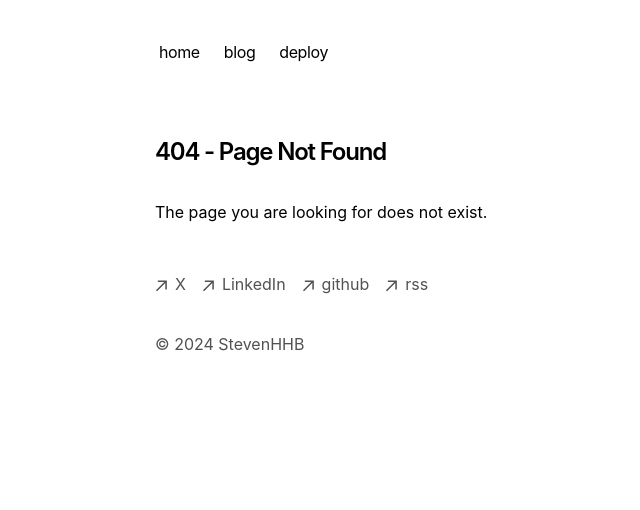
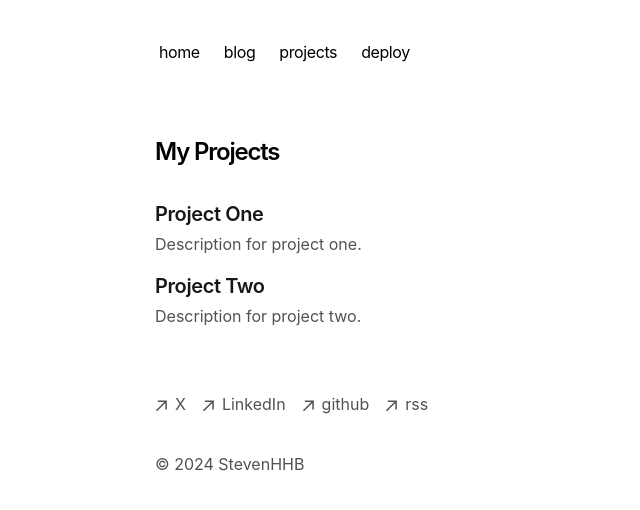
Before and after one commit to StevenHHB/blog, a Next.js app: page /projects in a window 1280 px wide. Before the commit this address had no page. Shown: the top 510 px of the page, without its empty margins (197-837 px from the left). Built offline with nearby package versions, Linux system fonts and the light colour scheme.

Commit message:
add projects tab

```diff
--- a/app/blog/page.tsx
+++ b/app/blog/page.tsx
@@ -1,8 +1,8 @@
 import { BlogPosts } from 'app/components/posts'
 
 export const metadata = {
-  title: 'Blog',
-  description: 'Read my blog.',
+  title: 'StevenHHB Blog',
+  description: 'This is Steven Huang. Read my blog Here.',
 }
 
 export default function Page() {
--- a/app/components/nav.tsx
+++ b/app/components/nav.tsx
@@ -6,6 +6,9 @@ const navItems = {
   },
   '/blog': {
     name: 'blog',
+  },
+  '/projects': {
+    name: 'projects',
   },
   'https://vercel.com/templates/next.js/portfolio-starter-kit': {
     name: 'deploy',
--- /dev/null
+++ b/app/components/projects.tsx
@@ -0,0 +1,30 @@
+import Link from 'next/link'
+
+const projects = [
+    {
+        title: 'Project One',
+        description: 'Description for project one.',
+        link: 'https://example.com/project-one',
+    },
+    {
+        title: 'Project Two',
+        description: 'Description for project two.',
+        link: 'https://example.com/project-two',
+    },
+    // Add more projects here
+]
+
+export function Projects() {
+    return (
+        <div>
+            {projects.map((project, index) => (
+                <div key={index} className="flex flex-col space-y-1 mb-4">
+                    <Link href={project.link} className="text-neutral-900 dark:text-neutral-100 tracking-tight">
+                        <h3 className="text-xl font-semibold">{project.title}</h3>
+                    </Link>
+                    <p className="text-neutral-600 dark:text-neutral-400">{project.description}</p>
+                </div>
+            ))}
+        </div>
+    )
+}
--- /dev/null
+++ b/app/projects/page.tsx
@@ -0,0 +1,14 @@
+import { Projects } from 'app/components/projects'
+
+export default function ProjectsPage() {
+    return (
+        <section>
+            <h1 className="mb-8 text-2xl font-semibold tracking-tighter">
+                My Projects
+            </h1>
+            <div className="my-8">
+                <Projects />
+            </div>
+        </section>
+    )
+}
```
